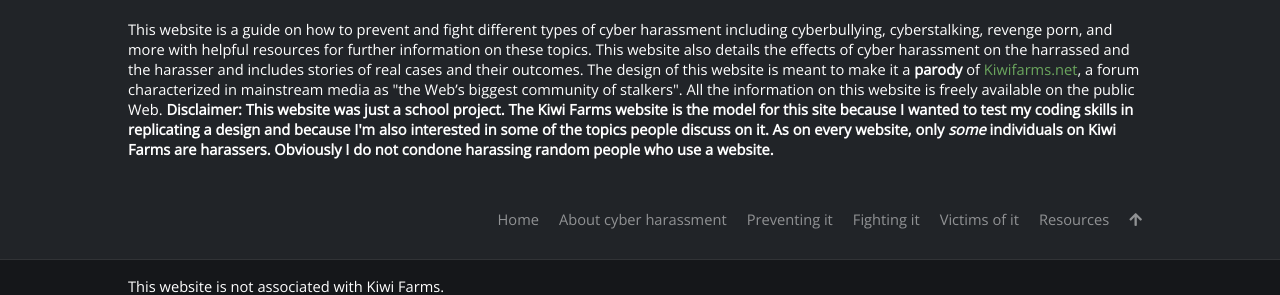
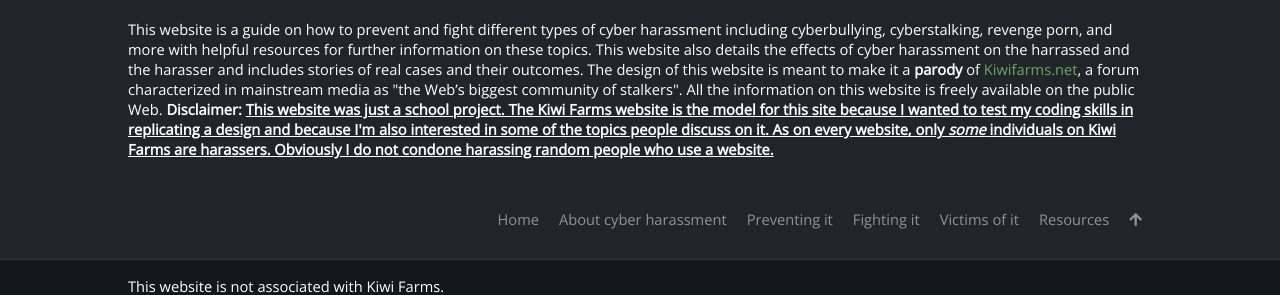
Before and after one commit to byliz/help, a Jekyll site: the page built from index.html, in a window 1280 px wide. Shown: the part 1049-1344 px from the top of the page. Built offline with Jekyll 4.4.1, drawn with Linux system fonts in a browser that asks for light colours; nearby versions of some CDN libraries; some web fonts are replaced.

```diff
--- a/_includes/widget_about.html
+++ b/_includes/widget_about.html
@@ -1,6 +1,6 @@
 <div class="widget">
     <div class="widget-title"><h3>About this Website</h3></div>
         <div class="widget-body">
-        	<p>This website is a guide on how to prevent and fight different types of cyber harassment including cyberbullying, cyberstalking, revenge porn, and more with helpful resources for further information on these topics. This website also details the effects of cyber harassment on the harrassed and the harasser and includes stories of real cases and their outcomes. The design of this website is meant to make it a <strong>parody</strong> of <a href="https://kiwifarms.net" target="_blank" rel="nofollow noopener">Kiwifarms.net</a>, a forum characterized in mainstream media as "the Web’s biggest community of stalkers". All the information on this website is freely available on the public Web. <strong>Disclaimer: This website was just a school project. The Kiwi Farms website is the model for this site because I wanted to test my coding skills in replicating a design and because I'm also interested in some of the topics people discuss on it. As on every website, only <em>some</em> individuals on Kiwi Farms are harassers. Obviously I do not condone harassing random people who use a website.</strong></p>
+        	<p>This website is a guide on how to prevent and fight different types of cyber harassment including cyberbullying, cyberstalking, revenge porn, and more with helpful resources for further information on these topics. This website also details the effects of cyber harassment on the harrassed and the harasser and includes stories of real cases and their outcomes. The design of this website is meant to make it a <strong>parody</strong> of <a href="https://kiwifarms.net" target="_blank" rel="nofollow noopener">Kiwifarms.net</a>, a forum characterized in mainstream media as "the Web’s biggest community of stalkers". All the information on this website is freely available on the public Web. <strong>Disclaimer: <u>This website was just a school project. The Kiwi Farms website is the model for this site because I wanted to test my coding skills in replicating a design and because I'm also interested in some of the topics people discuss on it. As on every website, only <em>some</em> individuals on Kiwi Farms are harassers. Obviously I do not condone harassing random people who use a website.</u></strong></p>
         </div>
 </div>
```
